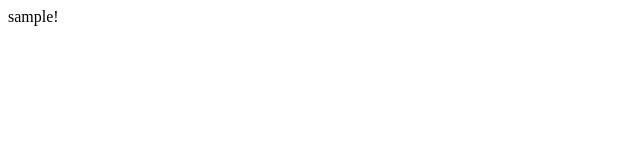
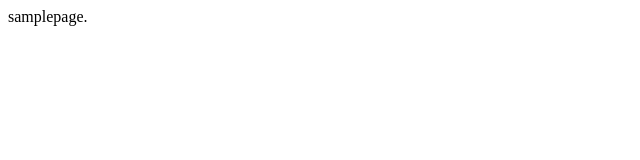
Before and after one commit to KhadijaNadaf-04/project2, a plain HTML site: page index.html in a window 1280 px wide. Shown: the full height of the page, 0-640 px from the left. Drawn offline with Linux system fonts and the light colour scheme.

Commit message:
secondcommit

```diff
--- a/index.html
+++ b/index.html
@@ -6,6 +6,6 @@
     <title>Document</title>
 </head>
 <body>
-    sample!
+    samplepage.
 </body>
 </html>
```
Also changed, not shown: 1 other file.
